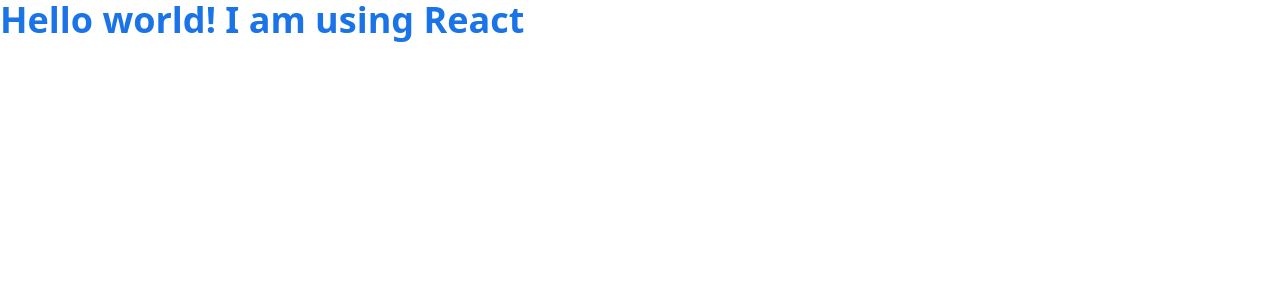
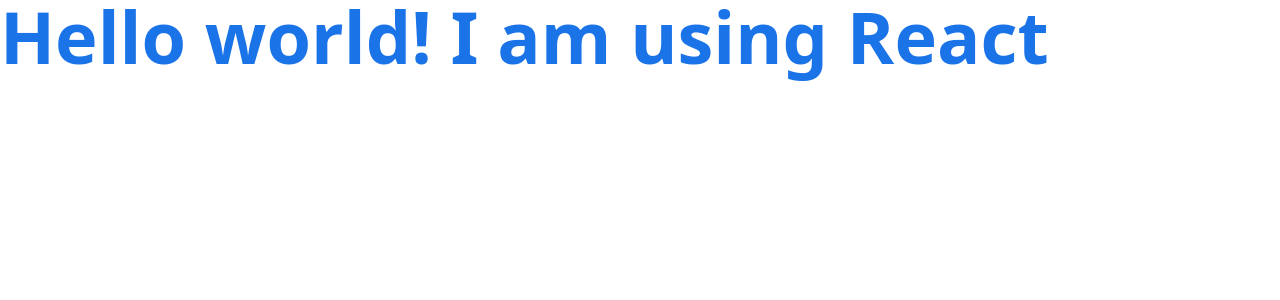
Before and after one commit to TravelingVelocirabbits/Better-Better-Trip, a React app: page / in a window 1280 px wide. Shown: the top 300 px of the page. Built offline with nearby package versions, Linux system fonts and the light colour scheme.

Commit message:
Please work

```diff
--- a/client/App.js
+++ b/client/App.js
@@ -5,10 +5,10 @@
 //rafc code to make fast components
 
 const App = () => {
-
+     //This change worked pelase jesus
   return (
       <div className="container">
-       <h1 className="text-primary text-4xl font-bold">Hello world! I am using React</h1>
+       <h1 className="text-primary text-7xl font-bold">Hello world! I am using React</h1>
         </div>
          )
 }
```
